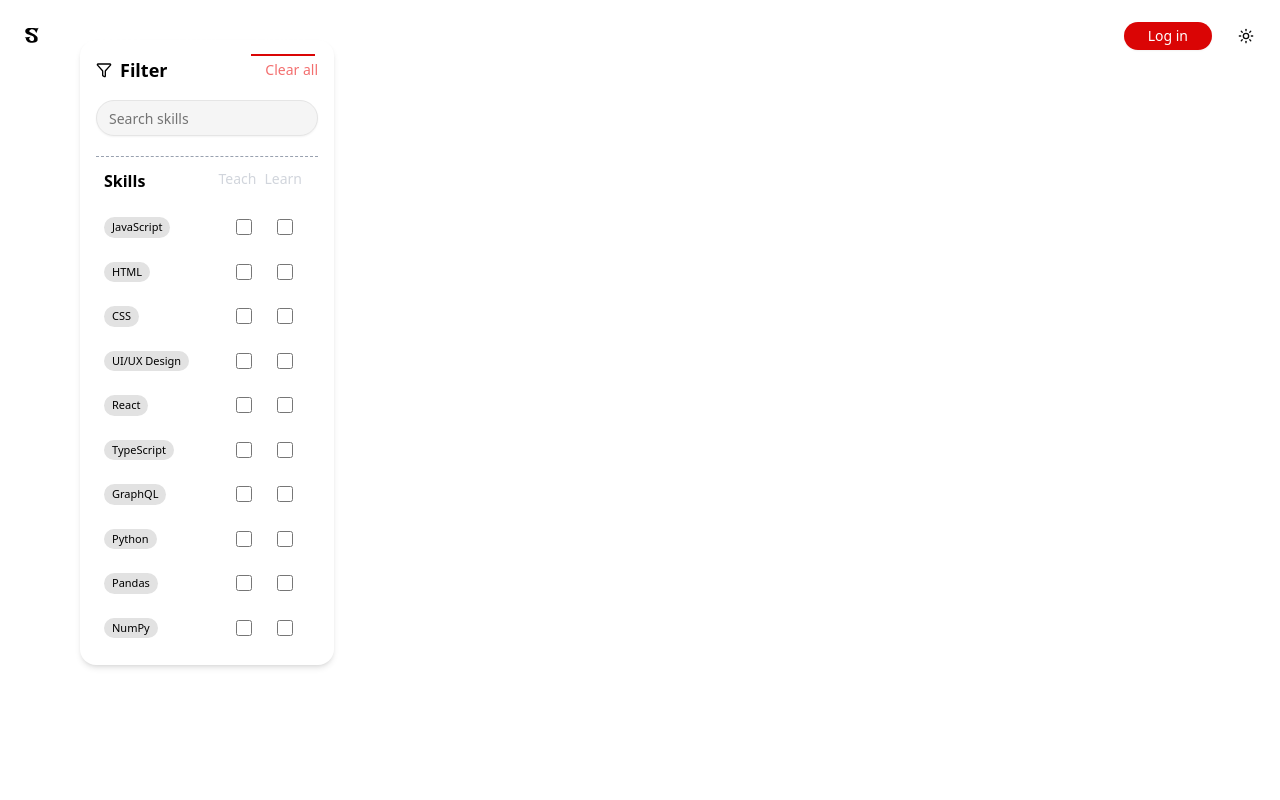
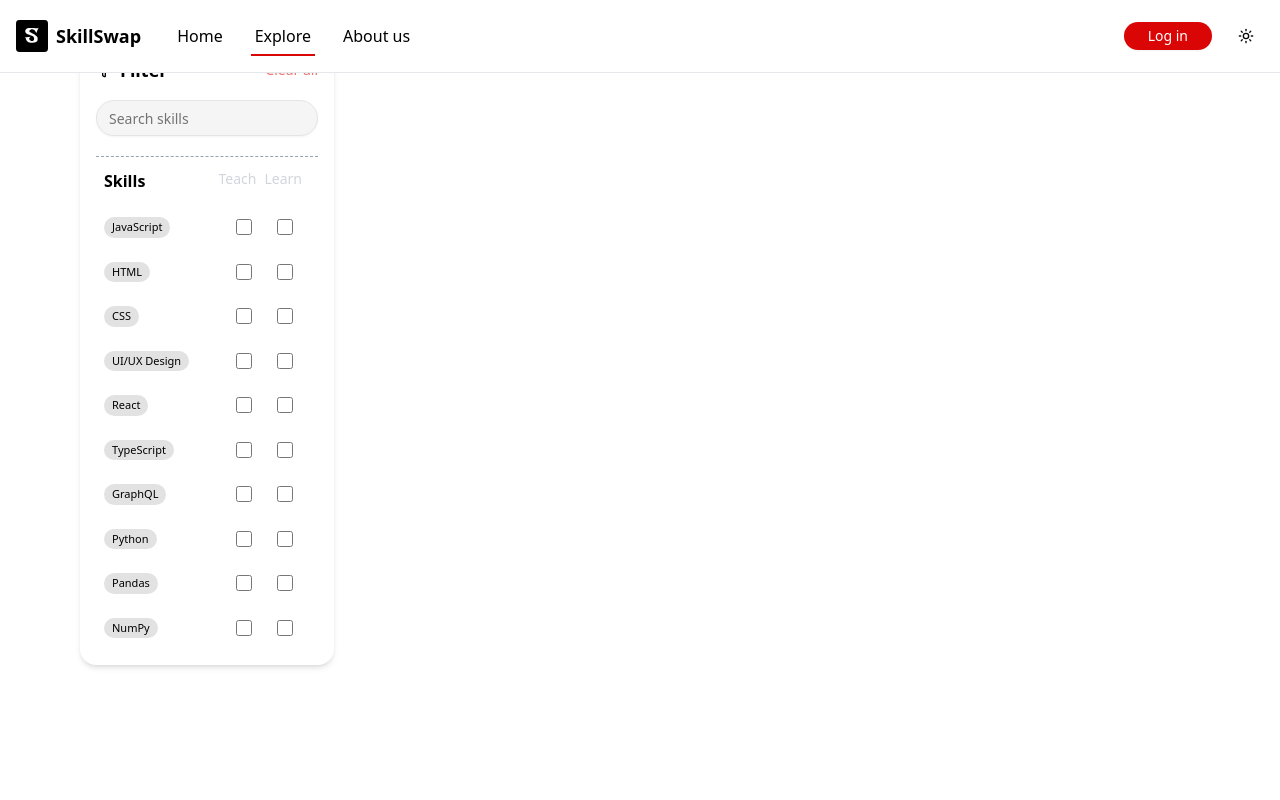
Before and after one commit to lpun-majessica/skill-swap, a Next.js app: page /explore in a window 1280 px wide. Shown: the top 800 px of the page. Built offline with nearby package versions, Linux system fonts and the light colour scheme.

Commit message:
style: update navbar to take into account if homepage and scrolled

```diff
--- a/src/components/layout/navbar.js
+++ b/src/components/layout/navbar.js
@@ -49,13 +49,17 @@ export default function Navbar() {
   const { resolvedTheme } = useTheme();
   const isDarkMode = resolvedTheme === "dark";
 
+  const isHomePage = pathname === "/";
+
   return (
     <nav
       className={clsx(
         "fixed top-0 left-0 w-full z-50 transition-all duration-300 border-b",
-        scrolled
-          ? "bg-white dark:bg-ss-black-717 shadow-md border-gray-200 dark:border-ss-black-131"
-          : "bg-transparent border-transparent"
+        isHomePage
+          ? scrolled
+            ? "bg-white dark:bg-ss-black-717 shadow-md border-gray-200 dark:border-ss-black-131"
+            : "bg-transparent border-transparent"
+          : "bg-white dark:bg-ss-black-717 border-gray-200 dark:border-ss-black-131"
       )}
     >
       <div className="max-w-7xl mx-auto flex items-center justify-between px-4 py-3 md:py-4">
@@ -63,11 +67,25 @@ export default function Navbar() {
         <div className="flex items-center gap-8">
           {/* Logo */}
           <Link href="/" className="flex items-center gap-2">
-            {scrolled && !isDarkMode ? <Logo variant="dark" /> : <Logo />}
+            {isHomePage ? (
+              scrolled && !isDarkMode ? (
+                <Logo variant="dark" />
+              ) : (
+                <Logo />
+              )
+            ) : !isDarkMode ? (
+              <Logo variant="dark" />
+            ) : (
+              <Logo />
+            )}
             <span
               className={clsx(
                 "font-bold text-lg",
-                scrolled ? "text-black dark:text-white" : "text-white"
+                isHomePage
+                  ? scrolled
+                    ? "text-black dark:text-white"
+                    : "text-white"
+                  : "text-black dark:text-white"
               )}
             >
               SkillSwap
@@ -84,7 +102,11 @@ export default function Navbar() {
                   href={item.href}
                   className={clsx(
                     "relative transition px-1 py-2 group focus:outline-none focus:ring-0",
-                    scrolled ? "text-black dark:text-white" : "text-white"
+                    isHomePage
+                      ? scrolled
+                        ? "text-black dark:text-white"
+                        : "text-white"
+                      : "text-black dark:text-white"
                   )}
                 >
                   {item.label}
```
